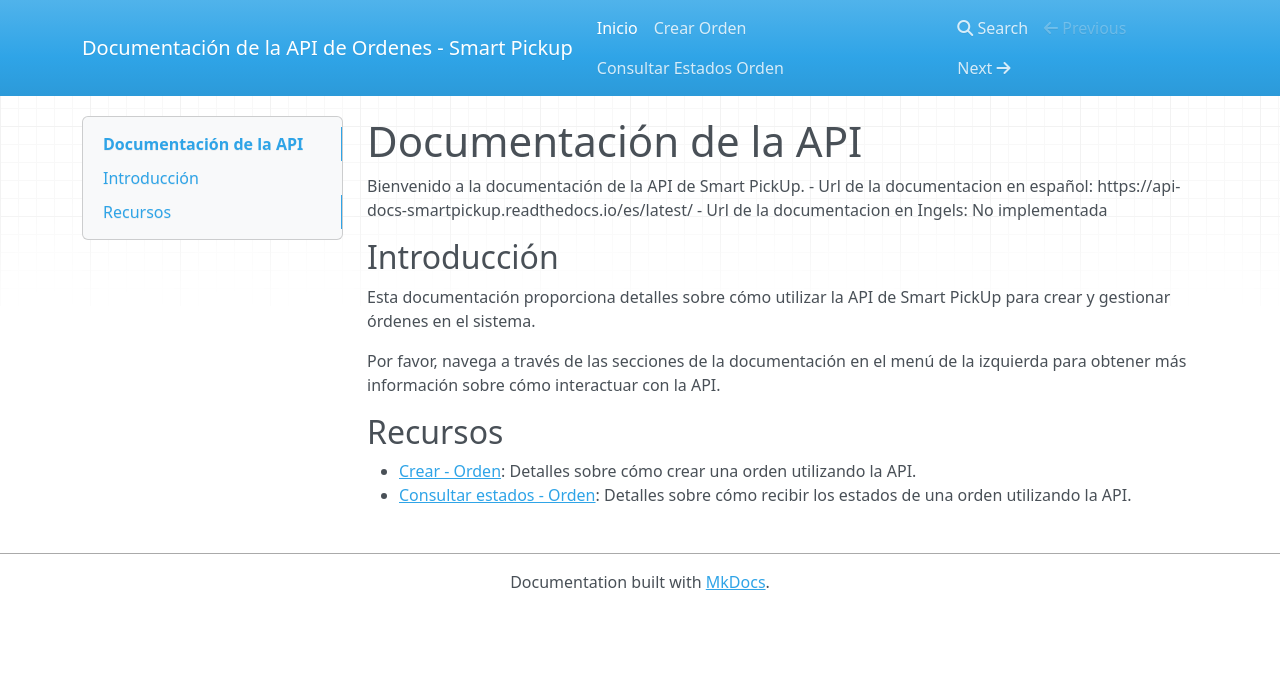
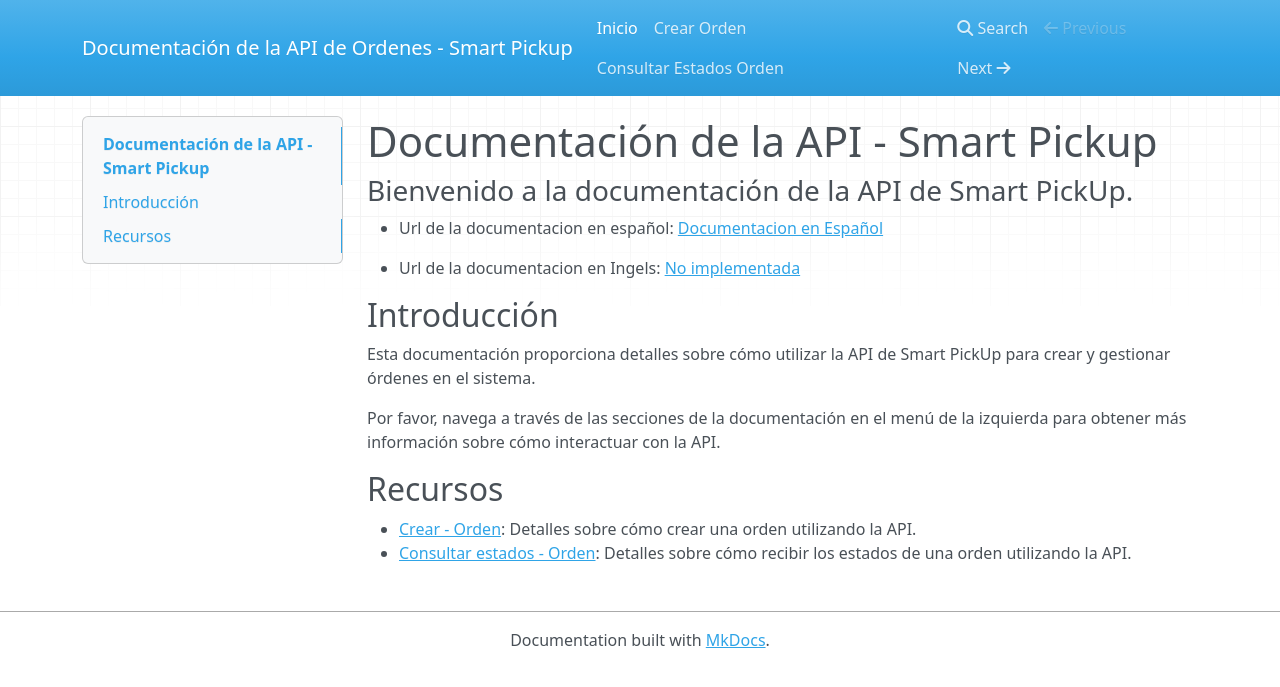
Before and after one commit to andresgmg/docs-smartpickup, an MkDocs documentation site: the page built from docs/index.md, in a window 1280 px wide. Shown: the top 687 px of the page. Built offline with MkDocs 1.6.1, drawn with Linux system fonts in a browser that asks for light colours; nearby versions of some CDN libraries.

Commit message:
docs_dir y cambios en el index.md

```diff
--- a/docs/index.md
+++ b/docs/index.md
@@ -1,8 +1,10 @@
-# Documentación de la API
+# Documentación de la API - Smart Pickup
 
-Bienvenido a la documentación de la API de Smart PickUp.
-- Url de la documentacion en español: https://api-docs-smartpickup.readthedocs.io/es/latest/
-- Url de la documentacion en Ingels: No implementada
+### Bienvenido a la documentación de la API de Smart PickUp.
+
+- Url de la documentacion en español: [Documentacion en Español](https://api-docs-smartpickup.readthedocs.io/es/latest/)
+
+- Url de la documentacion en Ingels: [No implementada](#)
 
 ## Introducción
 
--- a/mkdocs.yml
+++ b/mkdocs.yml
@@ -1,4 +1,6 @@
 site_name: Documentación de la API de Ordenes - Smart Pickup
+docs_dir: docs
+
 nav:
   - Inicio: index.md
   - Crear Orden: createOrder.md
```
